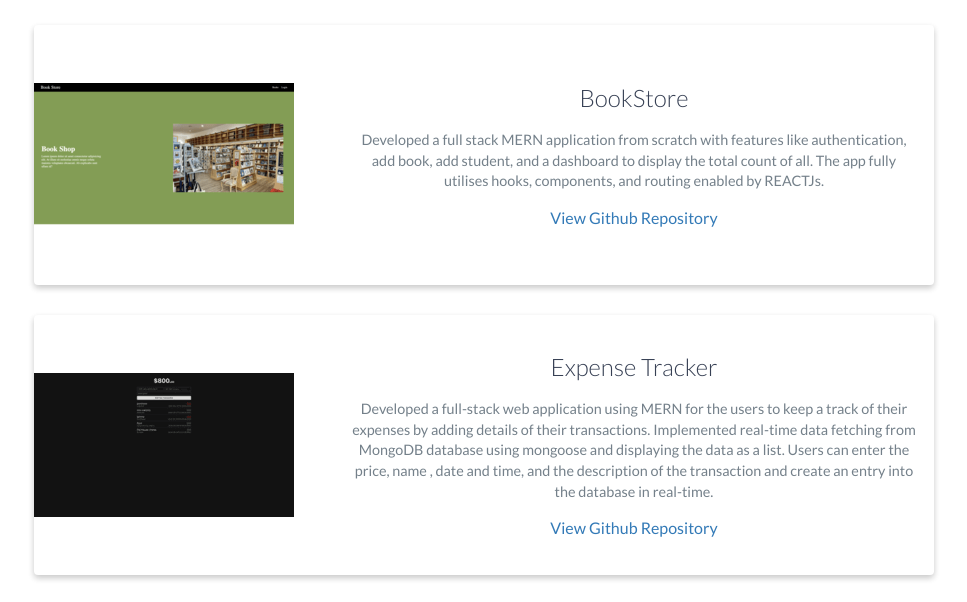
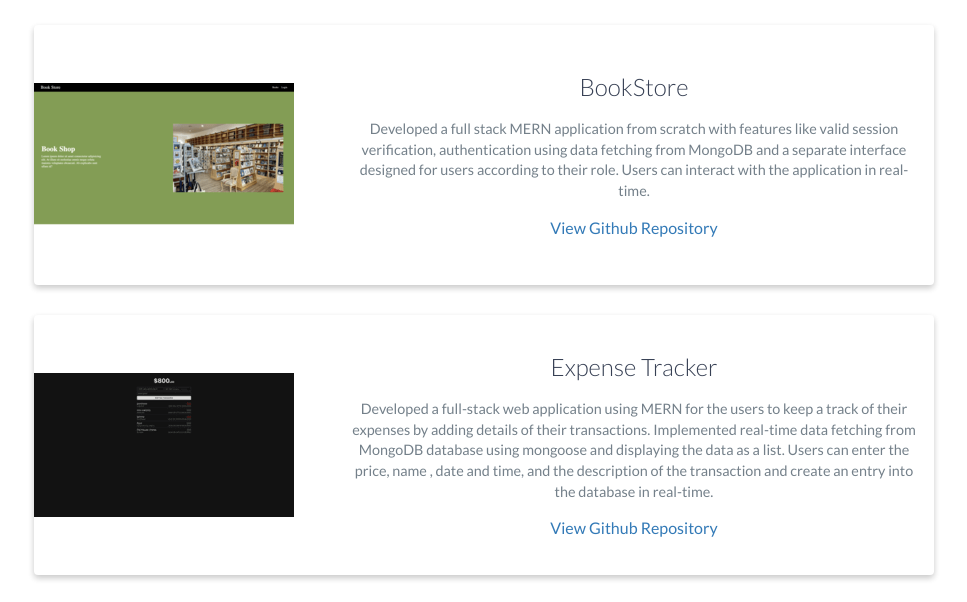
Before and after one commit to deveshk27/portfolio-website, a website: page index.html in a window 1280 px wide. Shown: the part 1800-2402 px from the top of the page, without its empty margins (156-1123 px from the left). Drawn offline with nearby package versions, Linux system fonts and the light colour scheme.

Commit message:
Changed info

```diff
--- a/index.html
+++ b/index.html
@@ -129,9 +129,10 @@
                     <div class="project-info">
                         <h3>BookStore</h3>
                         <p>
-                            Developed a full stack MERN application from scratch with features like authentication, add
-                            book, add student, and a dashboard to display the total count of all. The app fully utilises
-                            hooks, components, and routing enabled by REACTJs.
+                            Developed a full stack MERN application from scratch with features like valid
+                            session verification, authentication using data fetching from MongoDB and a separate
+                            interface designed for users according to their role. Users can interact with the
+                            application in real-time.
                         </p>
                         <a href="https://github.com/deveshk27/bookstore-ms">View Github Repository</a>
                     </div>
```
